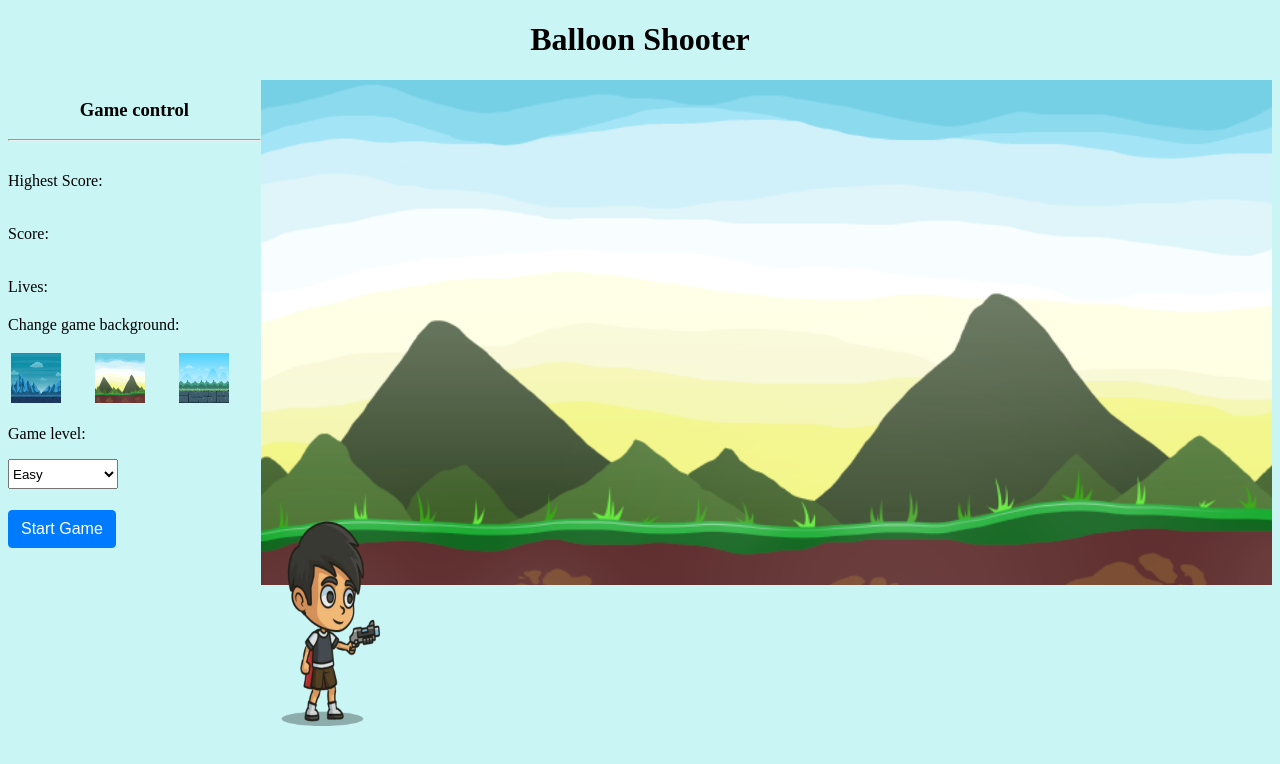
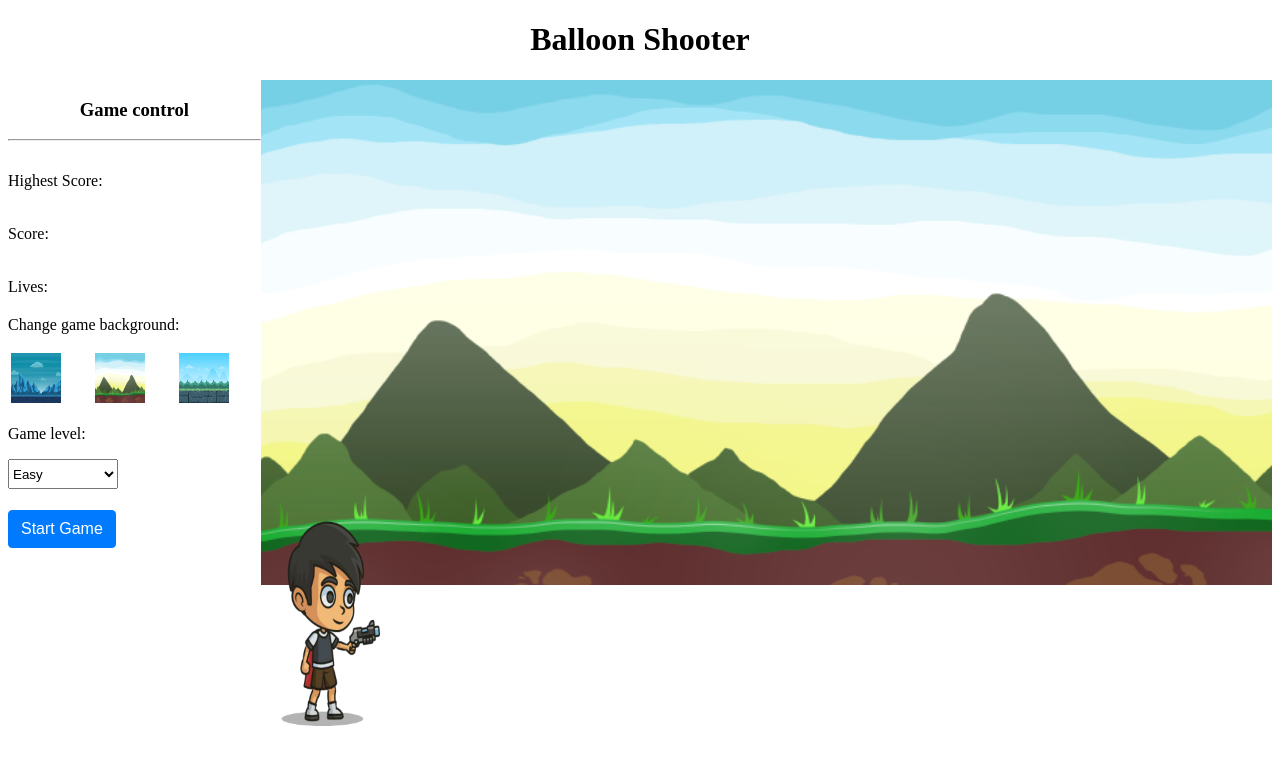
Before and after one commit to bilalashc/Ballon_Destroyer, a website: page index.html in a window 1280 px wide. Drawn offline with Linux system fonts and the light colour scheme.

Commit message:
make game background white

```diff
--- a/src/styles/layout.scss
+++ b/src/styles/layout.scss
@@ -1,7 +1,3 @@
-body {
-  background-color: rgb(201, 245, 245);
-}
-
 .title {
   text-align: center;
 }
```
Also changed, not shown: dist/main.css.
